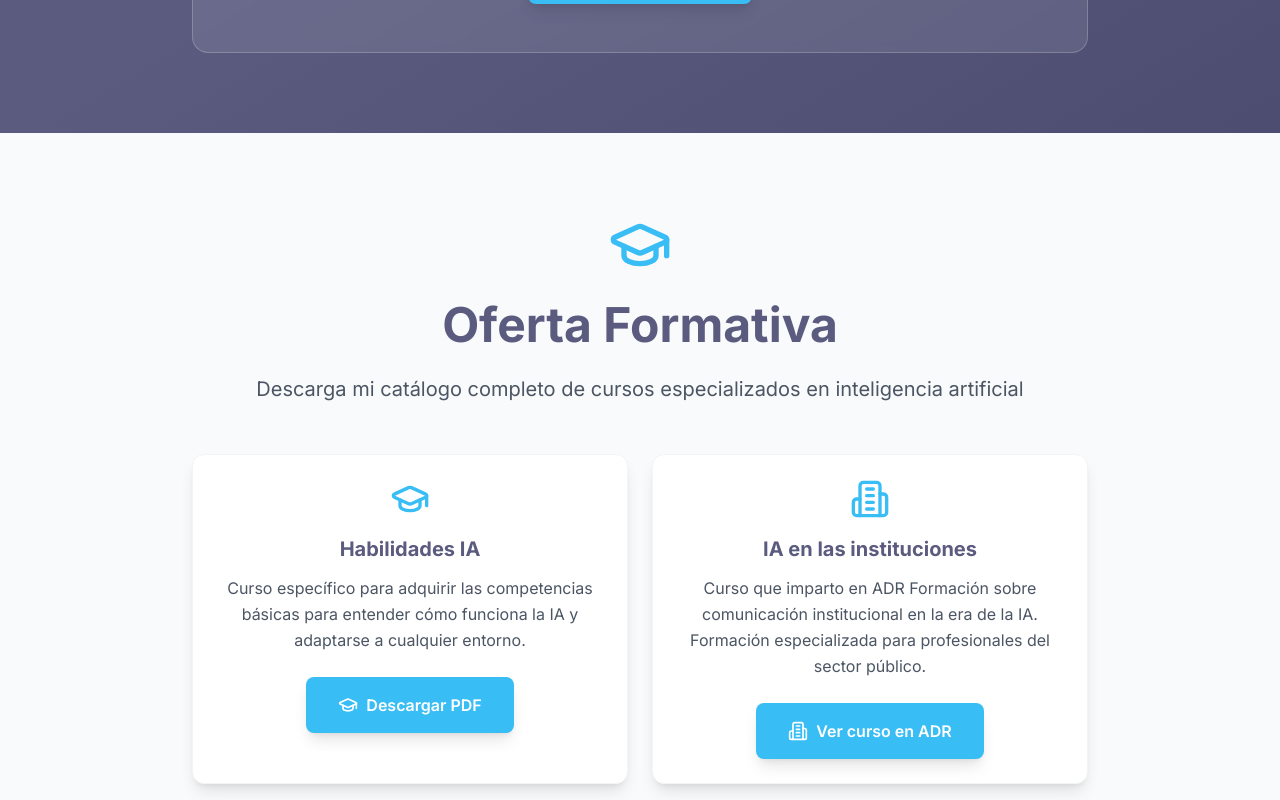
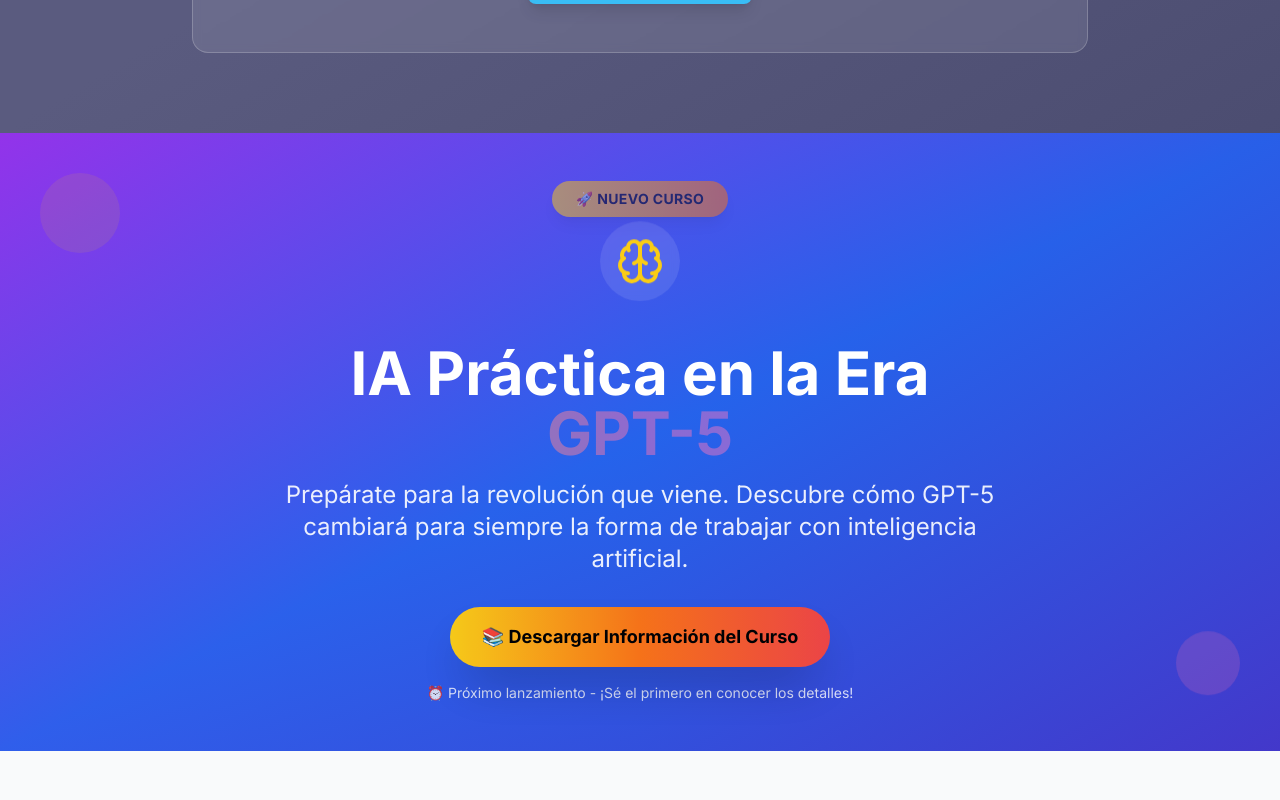
Before and after one commit to osanemeterio/oscarsanemeterio, a React (Vite) app: page / in a window 1280 px wide. Shown: the part 2840-3640 px from the top of the page. Built offline with nearby package versions, Linux system fonts and the light colour scheme.

Commit message:
Add special GPT-5 course banner

```diff
--- a/src/pages/Home.tsx
+++ b/src/pages/Home.tsx
@@ -257,6 +257,54 @@ function App() {
       </section>
 
       {/* Oferta Formativa Section */}
+      {/* GPT-5 Course Special Banner */}
+      <section className="py-12 px-4 bg-gradient-to-r from-purple-600 via-blue-600 to-indigo-700 relative overflow-hidden">
+        <div className="absolute inset-0 bg-gradient-to-br from-purple-600/90 via-blue-600/90 to-indigo-700/90"></div>
+        <div className="absolute top-0 left-0 w-full h-full">
+          <div className="absolute top-10 left-10 w-20 h-20 bg-yellow-400/20 rounded-full animate-pulse"></div>
+          <div className="absolute bottom-10 right-10 w-16 h-16 bg-pink-400/20 rounded-full animate-bounce"></div>
+          <div className="absolute top-1/2 left-1/4 w-12 h-12 bg-green-400/20 rounded-full animate-ping"></div>
+        </div>
+
+        <div className="max-w-4xl mx-auto text-center relative z-10">
+          <div className="mb-6">
+            <span className="inline-block bg-gradient-to-r from-yellow-400 to-orange-500 text-black font-bold px-6 py-2 rounded-full text-sm uppercase tracking-wide animate-pulse shadow-lg">
+              🚀 NUEVO CURSO
+            </span>
+          </div>
+
+          <div className="mb-8">
+            <div className="inline-block p-4 bg-white/10 backdrop-blur-sm rounded-full mb-4 animate-bounce">
+              <Brain className="w-12 h-12 text-yellow-400" />
+            </div>
+            <h2 className="text-4xl md:text-6xl font-bold text-white mb-4 leading-tight">
+              IA Práctica en la Era
+              <span className="block text-transparent bg-clip-text bg-gradient-to-r from-yellow-400 via-pink-400 to-purple-400 animate-pulse">
+                GPT-5
+              </span>
+            </h2>
+            <p className="text-xl md:text-2xl text-white/90 max-w-3xl mx-auto leading-relaxed">
+              Prepárate para la revolución que viene. Descubre cómo GPT-5 cambiará para siempre
+              la forma de trabajar con inteligencia artificial.
+            </p>
+          </div>
+
+          <div className="space-y-4">
+            <a
+              href="https://oscarsanemeterio.es/IA-practica-en-la-era-GPT-5.pdf"
+              target="_blank"
+              rel="noopener noreferrer"
+              className="inline-block bg-gradient-to-r from-yellow-400 via-orange-500 to-red-500 hover:from-yellow-300 hover:via-orange-400 hover:to-red-400 text-black font-bold px-8 py-4 rounded-full text-lg shadow-2xl transform hover:scale-105 transition-all duration-300 animate-pulse hover:animate-none"
+            >
+              📚 Descargar Información del Curso
+            </a>
+            <p className="text-white/80 text-sm">
+              ⏰ Próximo lanzamiento - ¡Sé el primero en conocer los detalles!
+            </p>
+          </div>
+        </div>
+      </section>
+
       <section className="py-20 px-4 bg-gray-50">
         <div className="max-w-4xl mx-auto">
           <div className="text-center mb-12">
```
